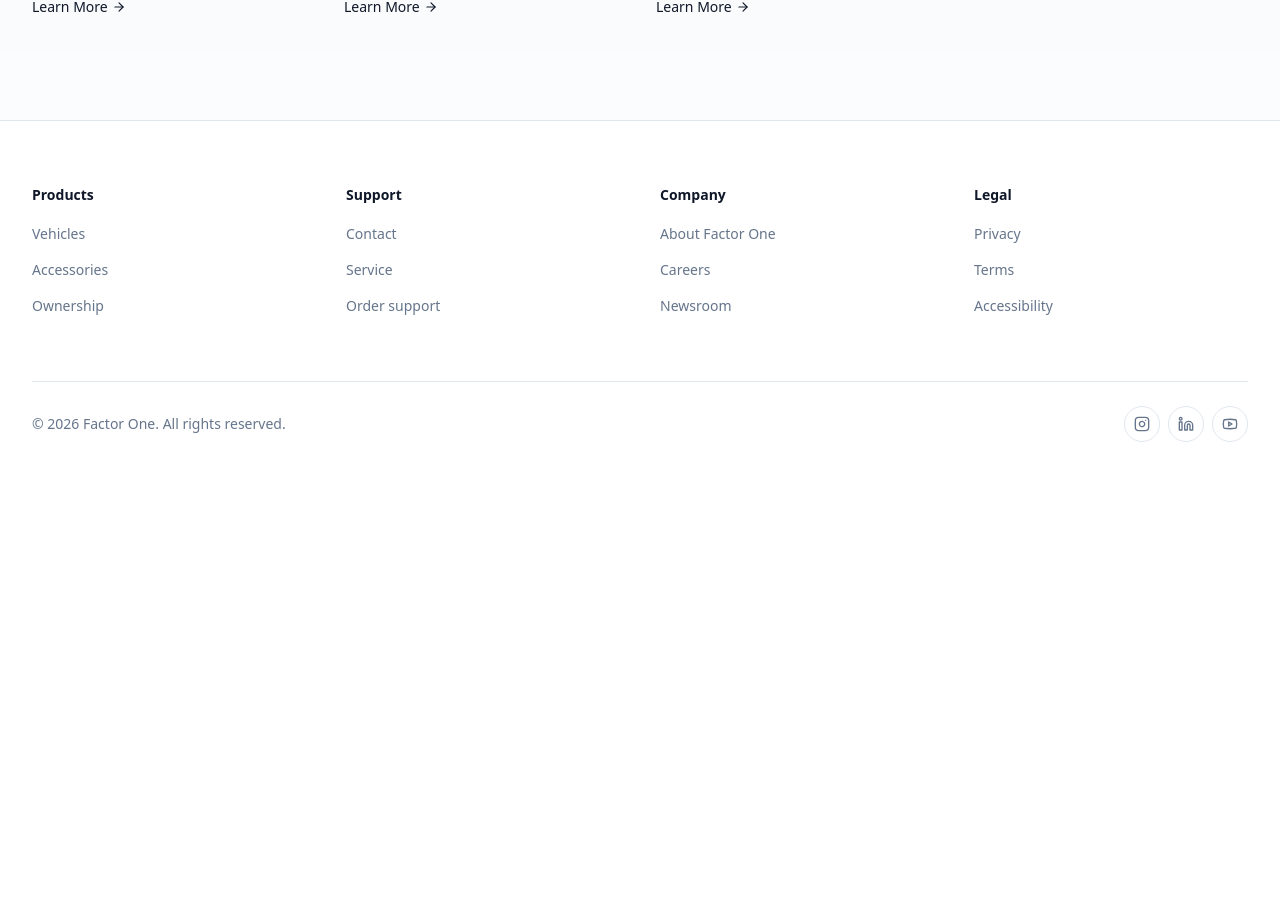
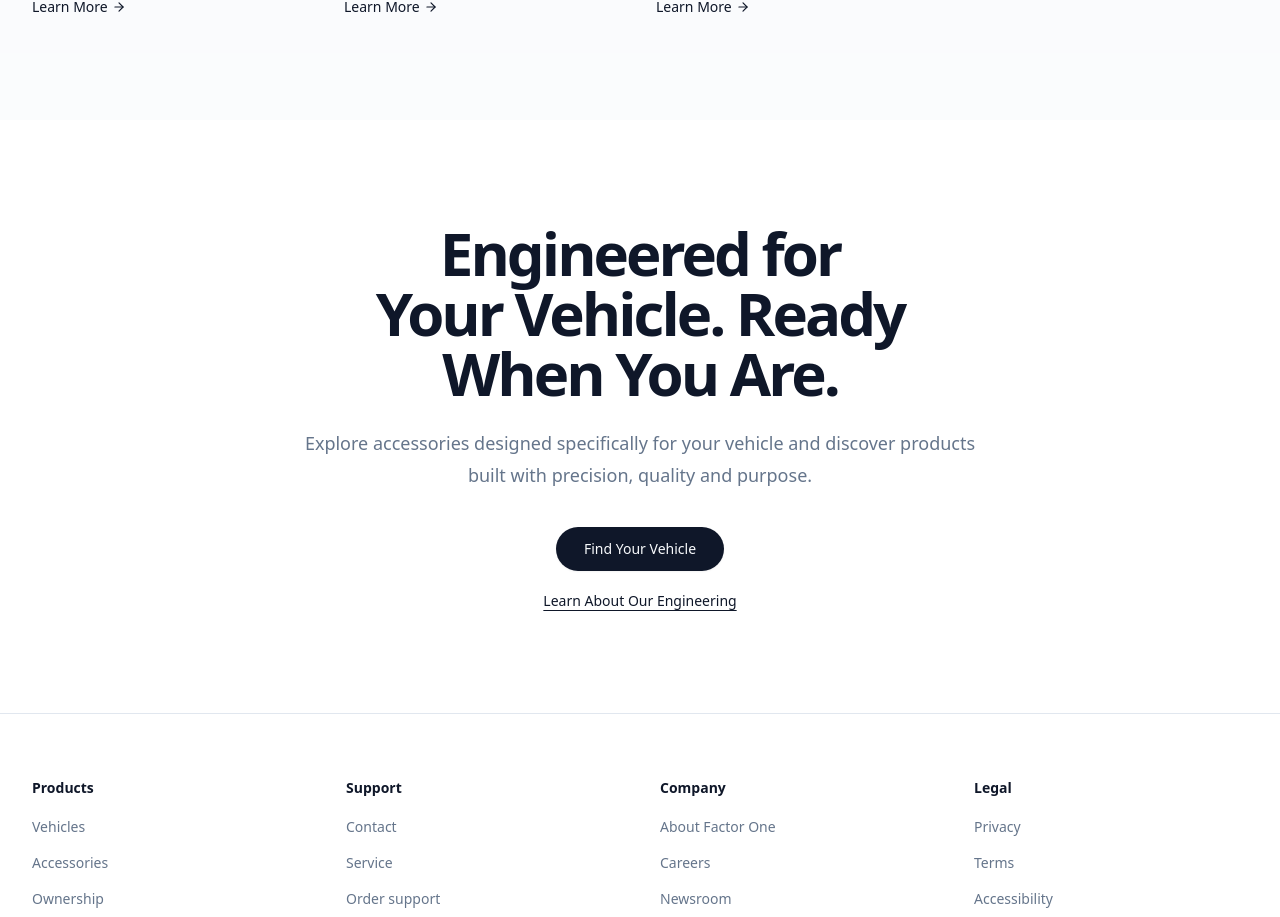
Before and after one commit to keshavprawal/factor-one, a Next.js app in the folder apps/web/: page / in a window 1280 px wide. Shown: the part 4520-5437 px from the top of the page. Before the commit the page ends 5026 px from the top, so only its background shows below. Built offline with nearby package versions, Linux system fonts and the light colour scheme.

Commit message:
feat(home): add homepage closing CTA

```diff
--- a/apps/web/src/app/page.tsx
+++ b/apps/web/src/app/page.tsx
@@ -250,6 +250,27 @@ export default function Home() {
           </div>
         </Container>
       </section>
+
+      <section id="homepage-cta" className="scroll-mt-[4.5rem] bg-background section-space" aria-labelledby="homepage-cta-heading">
+        <Container>
+          <div className="mx-auto max-w-[44rem] text-center animate-hero-rise">
+            <h2 id="homepage-cta-heading" className="text-balance text-4xl font-semibold leading-[1.02] tracking-[-0.05em] sm:text-5xl lg:text-6xl">
+              Engineered for Your Vehicle. Ready When You Are.
+            </h2>
+            <p className="mt-6 text-lg leading-8 text-muted-foreground">
+              Explore accessories designed specifically for your vehicle and discover products built with precision, quality and purpose.
+            </p>
+            <div className="mt-9 flex flex-col items-center gap-5">
+              <Button asChild size="lg" className="rounded-full px-7">
+                <Link href="/vehicles">Find Your Vehicle</Link>
+              </Button>
+              <Link href="/about" className="text-sm font-medium text-foreground underline underline-offset-4 transition-opacity hover:opacity-65">
+                Learn About Our Engineering
+              </Link>
+            </div>
+          </div>
+        </Container>
+      </section>
     </>
   );
 }
```
